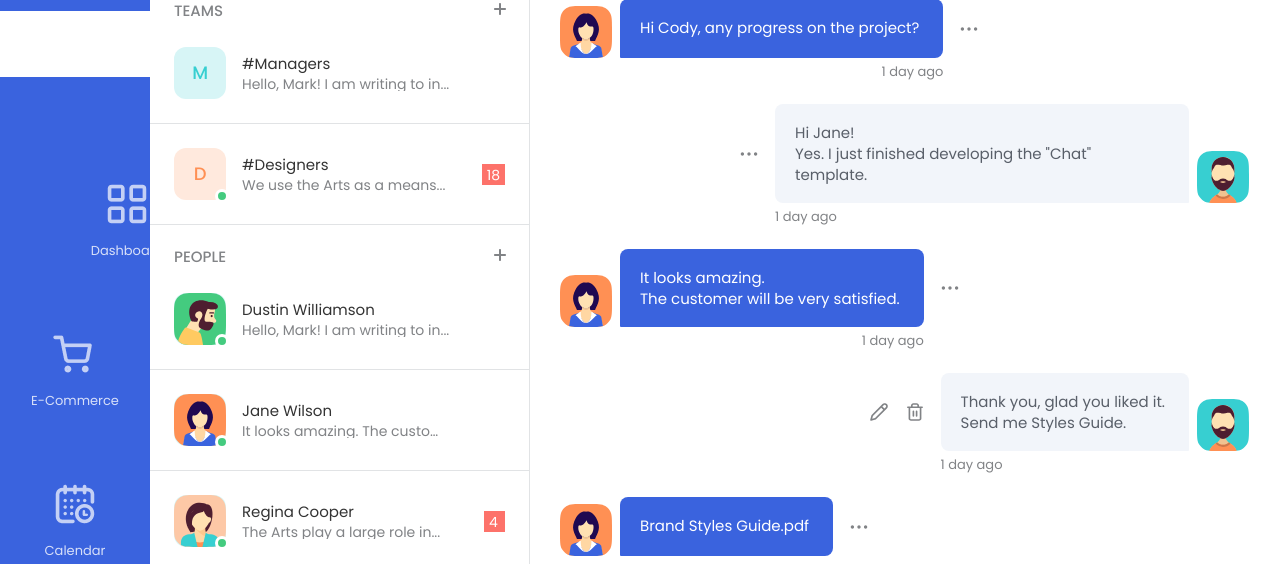
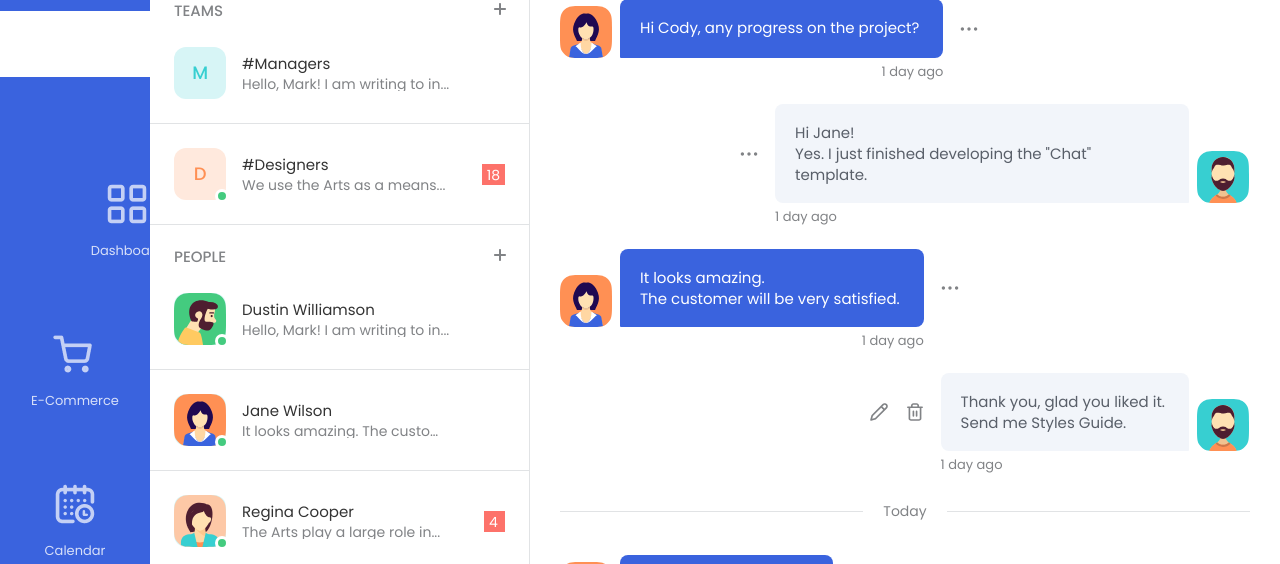
Before and after one commit to ZhukAnna/Rockster-chat, a website built with webpack: page src/index.html in a window 1280 px wide. Shown: the part 101-665 px from the top of the page. Built offline with nearby package versions, Linux system fonts and the light colour scheme.

Commit message:
add divider

```diff
--- a/src/index.html
+++ b/src/index.html
@@ -378,6 +378,9 @@
                         </button>
                     </div>
                 </div>
+                <div class="divider">
+                    <span>Today</span>
+                </div>
                 <div class="response">
                     <div class="response__avatar"><img src="img/users/user3.svg" alt="Jane Wilson"></div>
                     <div class="response__message response__message--left">Brand Styles Guide.pdf
--- /dev/null
+++ b/src/scss/parts/divider.scss
@@ -0,0 +1,23 @@
+@import "../colors.scss";
+.divider {
+    display: flex;
+    align-items: center;
+    justify-content: center;
+    margin-bottom: 37px;
+    margin-top: 7px;
+
+    > span {
+        position: relative;
+        display: inline-block;
+        color: $greylight;
+        font-size: 14px;
+        padding: 0 20px;
+    }
+
+    &:before,
+    &:after {
+        content: "";
+        flex: 1;
+        border-bottom: 1px solid $border;
+    }
+}
--- a/src/scss/style.scss
+++ b/src/scss/style.scss
@@ -9,6 +9,7 @@
 @import "parts/chatlist.scss";
 @import "parts/chat-header.scss";
 @import "parts/chat.scss";
+@import "parts/divider.scss";
 
 .container {
     display: grid;
```
Also changed, not shown: css/divider.css (added), css/style.css, dist/css/divider.min.css (added), dist/css/style.min.css.
